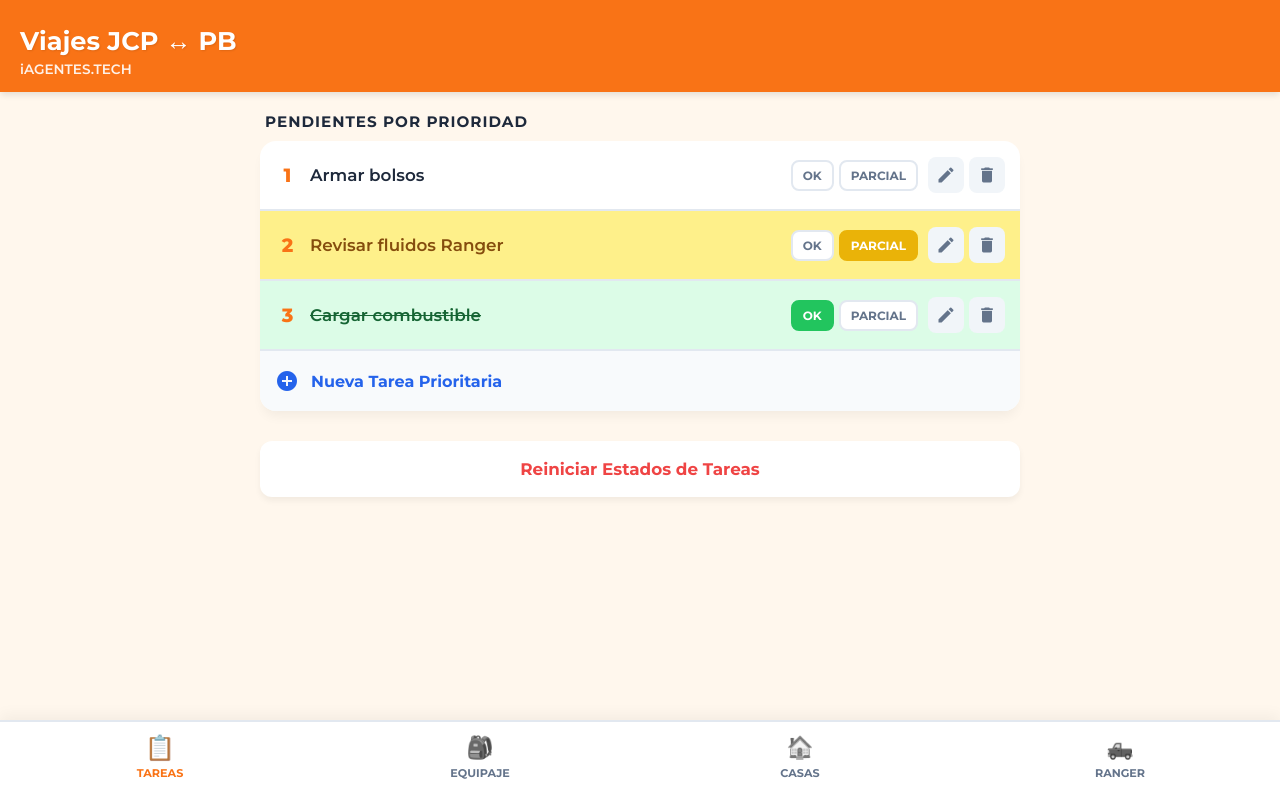
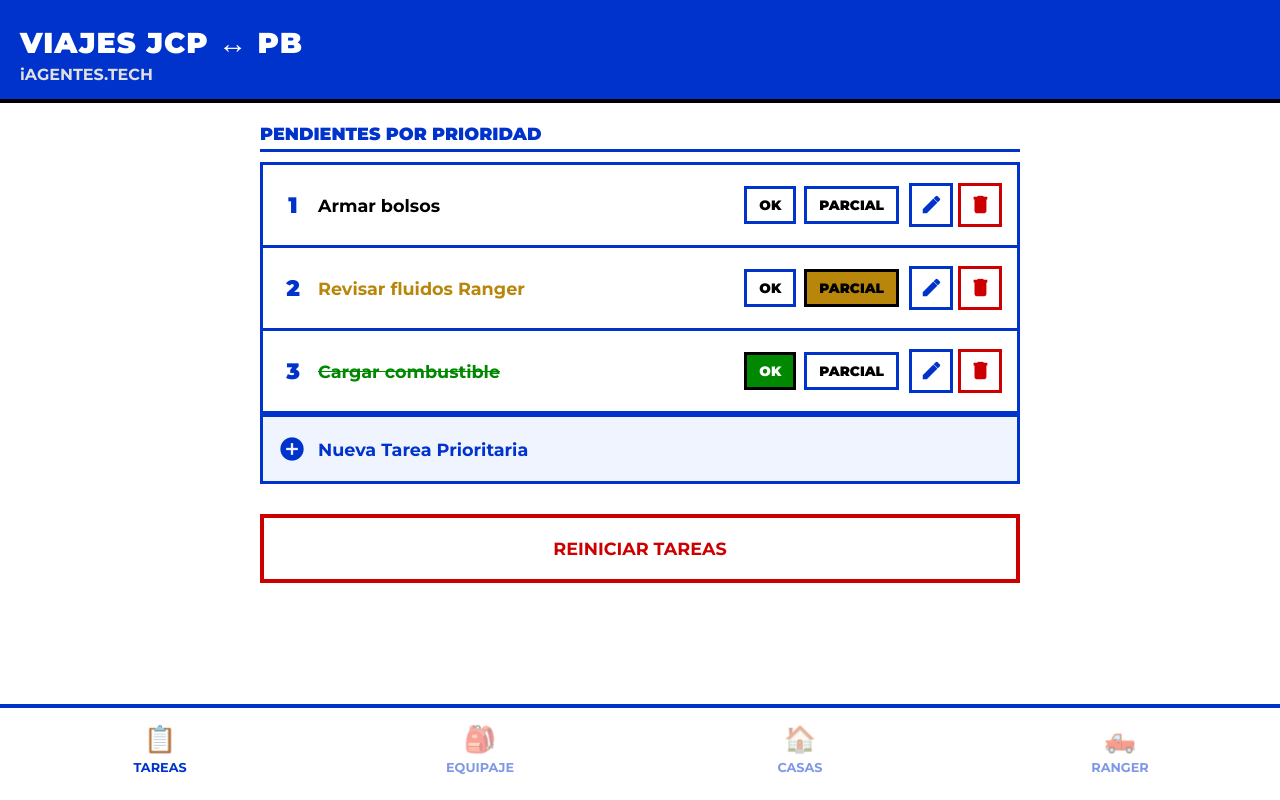
Before and after one commit to cursos2025aaf/app-viajes, a plain HTML site: page index.html in a window 1280 px wide. Drawn offline with nearby package versions, Linux system fonts and the light colour scheme; no server answers.

Commit message:
Update index.html

```diff
--- a/index.html
+++ b/index.html
@@ -4,119 +4,105 @@
     <meta charset="UTF-8">
     <meta name="viewport" content="width=device-width, initial-scale=1.0, maximum-scale=1.0, user-scalable=no">
     <title>Viajes | JCP ↔ PB</title>
-    <link href="https://fonts.googleapis.com/css2?family=Montserrat:wght@500;600;700;800&display=swap" rel="stylesheet">
+    <link href="https://fonts.googleapis.com/css2?family=Montserrat:wght@700;800;900&display=swap" rel="stylesheet">
     <link href="https://fonts.googleapis.com/icon?family=Material+Icons" rel="stylesheet">
     <script src="https://cdn.jsdelivr.net/npm/@supabase/supabase-js@2"></script>
     <style>
         :root {
-            --bg-light: #FFF7ED;
-            --bg-header: #F97316;
-            --card-white: #FFFFFF;
-            --text-dark: #1E293B;
-            --text-gray: #64748B;
-            --border-light: #E2E8F0;
-            --accent-blue: #2563EB;
-            --danger-red: #EF4444;
-            --ok-green: #22C55E;
-            --parcial-yellow: #EAB308;
-            --bg-ok: #DCFCE7;
-            --bg-parcial: #FEF08A;
+            --bg-pure-white: #FFFFFF;
+            --border-blue: #0033CC;
+            --text-black: #000000;
+            --text-gray-dark: #333333;
+            --ok-green: #008800;
+            --parcial-yellow: #B8860B; /* Amarillo oscuro / Ámbar */
+            --danger-red: #CC0000;
         }
 
-        * { margin: 0; padding: 0; box-sizing: border-box; font-family: 'Montserrat', sans-serif; -webkit-tap-highlight-color: transparent; }
+        * { margin: 0; padding: 0; box-sizing: border-box; font-family: 'Montserrat', sans-serif; font-weight: 700; -webkit-tap-highlight-color: transparent; }
 
-        body { background-color: var(--bg-light); color: var(--text-dark); padding-bottom: 110px; }
+        body { background-color: var(--bg-pure-white); color: var(--text-black); padding-bottom: 110px; }
 
         header {
-            background-color: var(--bg-header); color: white;
+            background-color: var(--border-blue); color: var(--bg-pure-white);
             padding: 25px 20px 15px 20px;
             position: sticky; top: 0; z-index: 10;
-            box-shadow: 0 4px 6px -1px rgba(0,0,0,0.1);
+            border-bottom: 4px solid var(--text-black);
         }
-        h1 { font-size: 1.6rem; font-weight: 700; text-shadow: 1px 1px 2px rgba(0,0,0,0.1); }
-        .subtitle { font-size: 0.85rem; font-weight: 600; opacity: 0.9; margin-top: 5px; }
+        h1 { font-size: 1.8rem; font-weight: 900; letter-spacing: 1px; }
+        .subtitle { font-size: 1rem; color: #E0E0E0; margin-top: 5px; }
 
         .container { padding: 20px; max-width: 800px; margin: 0 auto; }
-        .tab-content { display: none; animation: fadeIn 0.2s ease-in; }
+        .tab-content { display: none; }
         .tab-content.active { display: block; }
-        @keyframes fadeIn { from { opacity: 0; transform: translateY(5px); } to { opacity: 1; transform: translateY(0); } }
 
-        .category-group { margin-bottom: 25px; }
+        .category-group { margin-bottom: 30px; }
         .category-title {
-            font-size: 0.95rem; font-weight: 700; color: var(--text-dark);
-            text-transform: uppercase; letter-spacing: 1px;
-            margin-bottom: 10px; margin-left: 5px;
+            font-size: 1.1rem; font-weight: 900; color: var(--border-blue);
+            text-transform: uppercase; margin-bottom: 10px; border-bottom: 3px solid var(--border-blue); padding-bottom: 5px;
         }
 
-        .list-card { background: var(--card-white); border-radius: 16px; overflow: hidden; box-shadow: 0 8px 12px -3px rgba(0,0,0,0.05); }
+        .list-card { background: var(--bg-pure-white); border: 3px solid var(--border-blue); }
 
-        .item-row { display: flex; align-items: center; padding: 16px 15px; border-bottom: 2px solid var(--border-light); transition: background 0.2s; }
+        .item-row { display: flex; align-items: center; padding: 18px 15px; border-bottom: 3px solid var(--border-blue); }
         .item-row:last-child { border-bottom: none; }
         .item-left { display: flex; align-items: center; gap: 15px; flex-grow: 1; cursor: pointer; }
 
-        .circle-check { width: 26px; height: 26px; border-radius: 50%; border: 3px solid #CBD5E1; display: flex; align-items: center; justify-content: center; transition: all 0.2s; flex-shrink: 0; }
-        .circle-check .material-icons { font-size: 18px; color: transparent; font-weight: bold; }
-        .item-row.checked .circle-check { background: var(--text-dark); border-color: var(--text-dark); }
-        .item-row.checked .circle-check .material-icons { color: white; }
-        .item-text { font-size: 1.05rem; font-weight: 600; color: var(--text-dark); transition: 0.2s; }
-        .item-row.checked .item-text { text-decoration: line-through; color: var(--text-gray); }
+        .circle-check { width: 30px; height: 30px; border: 3px solid var(--border-blue); display: flex; align-items: center; justify-content: center; flex-shrink: 0; background: var(--bg-pure-white); }
+        .circle-check .material-icons { font-size: 24px; color: transparent; font-weight: 900; }
+        .item-row.checked .circle-check { background: var(--text-black); border-color: var(--text-black); }
+        .item-row.checked .circle-check .material-icons { color: var(--bg-pure-white); }
+
+        .item-text { font-size: 1.1rem; color: var(--text-black); }
+        .item-row.checked .item-text { text-decoration: line-through; color: var(--text-gray-dark); }
 
         .task-row { flex-wrap: wrap; gap: 10px; }
-        .task-row.status-ok { background-color: var(--bg-ok); }
-        .task-row.status-parcial { background-color: var(--bg-parcial); }
 
-        .task-priority { font-weight: 800; font-size: 1.2rem; color: var(--bg-header); width: 25px; text-align: center; }
-        .task-text { flex-grow: 1; font-weight: 600; font-size: 1.05rem; min-width: 150px; }
-        .task-row.status-ok .task-text { text-decoration: line-through; color: #166534; }
-        .task-row.status-parcial .task-text { color: #854D0E; }
+        .task-priority { font-weight: 900; font-size: 1.4rem; color: var(--border-blue); width: 30px; text-align: center; }
+        .task-text { flex-grow: 1; font-size: 1.1rem; min-width: 150px; }
+        .task-row.status-ok .task-text { text-decoration: line-through; color: var(--ok-green); }
+        .task-row.status-parcial .task-text { color: var(--parcial-yellow); }
 
-        .task-controls { display: flex; gap: 5px; margin-left: auto; align-items: center; }
+        .task-controls { display: flex; gap: 8px; margin-left: auto; align-items: center; }
         .check-btn {
-            padding: 6px 10px; border-radius: 8px; font-weight: 700; font-size: 0.75rem;
-            cursor: pointer; border: 2px solid var(--border-light); background: white; color: var(--text-gray); transition: 0.2s;
+            padding: 8px 12px; font-weight: 900; font-size: 0.85rem;
+            cursor: pointer; border: 3px solid var(--border-blue); background: var(--bg-pure-white); color: var(--text-black);
         }
-        .check-btn.ok-btn:hover { border-color: var(--ok-green); color: var(--ok-green); }
-        .check-btn.parcial-btn:hover { border-color: var(--parcial-yellow); color: var(--parcial-yellow); }
-
-        .task-row.status-ok .check-btn.ok-btn { background: var(--ok-green); color: white; border-color: var(--ok-green); }
-        .task-row.status-parcial .check-btn.parcial-btn { background: var(--parcial-yellow); color: white; border-color: var(--parcial-yellow); }
+        .task-row.status-ok .check-btn.ok-btn { background: var(--ok-green); color: var(--bg-pure-white); border-color: var(--text-black); }
+        .task-row.status-parcial .check-btn.parcial-btn { background: var(--parcial-yellow); color: var(--text-black); border-color: var(--text-black); }
 
         .actions { display: flex; gap: 5px; }
-        .btn-icon { background: #F1F5F9; border: none; padding: 8px; border-radius: 8px; color: var(--text-gray); cursor: pointer; display: flex; align-items: center; }
-        .btn-icon:hover { background: #E2E8F0; color: var(--text-dark); }
-        .btn-icon.delete:hover { background: #FEE2E2; color: var(--danger-red); }
-        .btn-icon .material-icons { font-size: 20px; }
+        .btn-icon { background: var(--bg-pure-white); border: 3px solid var(--border-blue); padding: 8px; color: var(--border-blue); cursor: pointer; display: flex; align-items: center; }
+        .btn-icon.delete { border-color: var(--danger-red); color: var(--danger-red); }
+        .btn-icon .material-icons { font-size: 22px; font-weight: 900; }
 
-        .add-row { display: flex; align-items: center; gap: 12px; padding: 18px 15px; cursor: pointer; color: var(--accent-blue); font-weight: 700; font-size: 1rem; background: #F8FAFC; }
-        .add-row .material-icons { font-size: 24px; }
+        .add-row { display: flex; align-items: center; gap: 12px; padding: 18px 15px; cursor: pointer; color: var(--border-blue); font-size: 1.1rem; border-top: 3px solid var(--border-blue); background: #F0F4FF; }
+        .add-row .material-icons { font-size: 28px; }
 
-        .btn-reset-all { display: block; width: 100%; text-align: center; padding: 18px; margin: 30px 0; background: white; border: none; border-radius: 12px; color: var(--danger-red); font-size: 1.05rem; font-weight: 700; box-shadow: 0 4px 6px rgba(0,0,0,0.05); cursor: pointer; }
+        .btn-reset-all { display: block; width: 100%; text-align: center; padding: 20px; margin: 30px 0; background: var(--bg-pure-white); border: 4px solid var(--danger-red); color: var(--danger-red); font-size: 1.1rem; cursor: pointer; text-transform: uppercase; }
 
-        .tab-bar { position: fixed; bottom: 0; left: 0; width: 100%; background: white; border-top: 2px solid var(--border-light); display: flex; justify-content: space-around; padding: 12px 0 20px 0; z-index: 20; box-shadow: 0 -4px 15px rgba(0,0,0,0.05); }
-        .tab-item { display: flex; flex-direction: column; align-items: center; gap: 5px; background: none; border: none; color: var(--text-gray); cursor: pointer; flex: 1; }
-        .tab-item.active { color: var(--bg-header); }
-        .tab-emoji { font-size: 22px; filter: grayscale(100%); transition: 0.2s; }
-        .tab-item.active .tab-emoji { filter: grayscale(0%); transform: scale(1.1); }
-        .tab-item span { font-size: 0.7rem; font-weight: 700; text-transform: uppercase; }
+        .tab-bar { position: fixed; bottom: 0; left: 0; width: 100%; background: var(--bg-pure-white); border-top: 4px solid var(--border-blue); display: flex; justify-content: space-around; padding: 15px 0 25px 0; z-index: 20; }
+        .tab-item { display: flex; flex-direction: column; align-items: center; gap: 5px; background: none; border: none; color: var(--border-blue); cursor: pointer; flex: 1; opacity: 0.5; }
+        .tab-item.active { opacity: 1; }
+        .tab-emoji { font-size: 26px; }
+        .tab-item span { font-size: 0.8rem; text-transform: uppercase; }
 
-        .overlay { position: fixed; top: 0; left: 0; width: 100%; height: 100%; background: rgba(0,0,0,0.6); display: none; align-items: center; justify-content: center; z-index: 50; }
+        .overlay { position: fixed; top: 0; left: 0; width: 100%; height: 100%; background: rgba(0,0,0,0.8); display: none; align-items: center; justify-content: center; z-index: 50; }
         .overlay.active { display: flex; }
-        .modal { background: white; width: 90%; max-width: 350px; border-radius: 20px; overflow: hidden; }
+        .modal { background: var(--bg-pure-white); width: 90%; max-width: 350px; border: 4px solid var(--border-blue); }
         .modal-content { padding: 25px; text-align: center; }
-        .modal-title { font-size: 1.2rem; font-weight: 700; margin-bottom: 15px; color: var(--text-dark); }
-        .modal-input { width: 100%; padding: 15px; border-radius: 10px; border: 2px solid var(--border-light); font-size: 1.05rem; outline: none; margin-bottom: 10px; font-weight: 600; }
-        .modal-input:focus { border-color: var(--bg-header); }
-        .modal-actions { display: flex; border-top: 2px solid var(--border-light); }
-        .modal-actions button { flex: 1; padding: 18px; background: none; border: none; font-size: 1.05rem; font-weight: 700; cursor: pointer; }
-        .modal-actions button:first-child { border-right: 2px solid var(--border-light); color: var(--text-gray); }
-        .modal-actions button:last-child { color: var(--bg-header); }
-        .modal-actions button.btn-danger { color: var(--danger-red); }
+        .modal-title { font-size: 1.3rem; margin-bottom: 15px; color: var(--border-blue); text-transform: uppercase; }
+        .modal-input { width: 100%; padding: 15px; border: 3px solid var(--border-blue); font-size: 1.1rem; outline: none; margin-bottom: 10px; }
+        .modal-actions { display: flex; border-top: 3px solid var(--border-blue); }
+        .modal-actions button { flex: 1; padding: 20px; background: var(--bg-pure-white); border: none; font-size: 1.1rem; cursor: pointer; text-transform: uppercase; }
+        .modal-actions button:first-child { border-right: 3px solid var(--border-blue); color: var(--text-black); }
+        .modal-actions button:last-child { color: var(--bg-pure-white); background: var(--border-blue); }
+        .modal-actions button.btn-danger { color: var(--bg-pure-white); background: var(--danger-red); }
     </style>
 </head>
 <body>
 
     <header>
-        <h1>Viajes JCP ↔ PB</h1>
+        <h1>VIAJES JCP ↔ PB</h1>
         <div class="subtitle">iAGENTES.TECH</div>
     </header>
 
@@ -126,7 +112,7 @@
                 <div class="category-title">Pendientes por Prioridad</div>
                 <div class="list-card" id="tareas-container"></div>
             </div>
-            <button class="btn-reset-all" onclick="resetTareas()">Reiniciar Estados de Tareas</button>
+            <button class="btn-reset-all" onclick="resetTareas()">Reiniciar Tareas</button>
         </div>
 
         <div id="tab-equipaje" class="tab-content"><div id="equipaje-container"></div><button class="btn-reset-all" onclick="resetTab('equipaje')">Desmarcar Equipaje</button></div>
@@ -144,8 +130,8 @@
     <div class="overlay" id="action-modal">
         <div class="modal">
             <div class="modal-content">
-                <div class="modal-title" id="modal-title">Acción</div>
-                <input type="number" id="modal-priority" class="modal-input" placeholder="Nº de Prioridad (Ej: 1, 2)" style="display: none;">
+                <div class="modal-title" id="modal-title">ACCIÓN</div>
+                <input type="number" id="modal-priority" class="modal-input" placeholder="Prioridad (Ej: 1)" style="display: none;">
                 <input type="text" id="modal-input" class="modal-input" placeholder="Nombre del ítem">
             </div>
             <div class="modal-actions"><button onclick="closeModal('action-modal')">Cancelar</button><button id="modal-confirm">Guardar</button></div>
@@ -154,7 +140,7 @@
 
     <div class="overlay" id="delete-modal">
         <div class="modal">
-            <div class="modal-content"><div class="modal-title">¿Eliminar ítem?</div><div style="font-size: 0.95rem; color: var(--text-gray); font-weight: 500;">Esta acción no se puede deshacer.</div></div>
+            <div class="modal-content"><div class="modal-title">¿ELIMINAR ÍTEM?</div><div style="font-size: 1rem; color: var(--danger-red);">Esta acción no se puede deshacer.</div></div>
             <div class="modal-actions"><button onclick="closeModal('delete-modal')">Cancelar</button><button class="btn-danger" id="delete-confirm">Eliminar</button></div>
         </div>
     </div>
@@ -192,7 +178,6 @@
         let appData = defaultData;
 
         async function initApp() {
-            // Cambiamos el ID a 'estado_v2' para forzar una recarga limpia con todos tus ítems.
             const { data, error } = await supabaseClient.from('app_viajes').select('datos').eq('id', 'estado_v2').single();
             if (data && data.datos && Object.keys(data.datos).length > 0) {
                 appData = data.datos;
@@ -301,7 +286,7 @@
         window.closeModal = (id) => { document.getElementById(id).classList.remove('active'); }
 
         window.openTaskAddModal = function() {
-            document.getElementById('modal-title').innerText = `Nueva Tarea`;
+            document.getElementById('modal-title').innerText = `NUEVA TAREA`;
             modalInput.value = ''; modalPriority.value = '';
             modalPriority.style.display = 'block';
             actionModal.classList.add('active');
@@ -316,7 +301,7 @@
         }
 
         window.openTaskEditModal = function(iIndex, currentPriority, currentText) {
-            document.getElementById('modal-title').innerText = `Editar Tarea`;
+            document.getElementById('modal-title').innerText = `EDITAR TAREA`;
             modalInput.value = currentText; modalPriority.value = currentPriority;
             modalPriority.style.display = 'block';
             actionModal.classList.add('active');
@@ -339,7 +324,7 @@
         }
 
         window.openAddModal = function(sectionId, gIndex, catName) {
-            document.getElementById('modal-title').innerText = `Añadir a ${catName}`;
+            document.getElementById('modal-title').innerText = `AÑADIR A ${catName}`;
             modalInput.value = ''; modalPriority.style.display = 'none';
             actionModal.classList.add('active');
             setTimeout(() => modalInput.focus(), 100);
@@ -353,7 +338,7 @@
         }
 
         window.openEditModal = function(sectionId, gIndex, iIndex, currentText) {
-            document.getElementById('modal-title').innerText = 'Editar Ítem';
+            document.getElementById('modal-title').innerText = 'EDITAR ÍTEM';
             modalInput.value = currentText; modalPriority.style.display = 'none';
             actionModal.classList.add('active');
             setTimeout(() => modalInput.focus(), 100);
```
